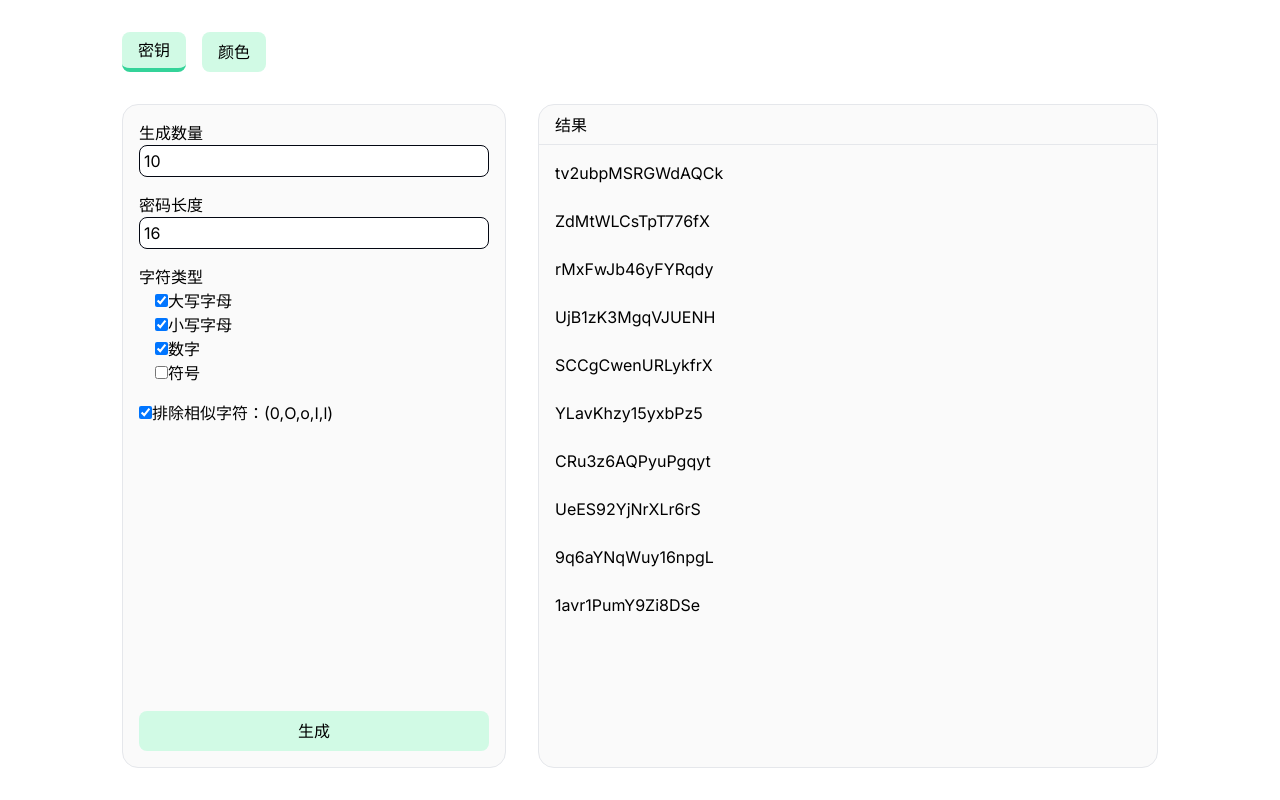
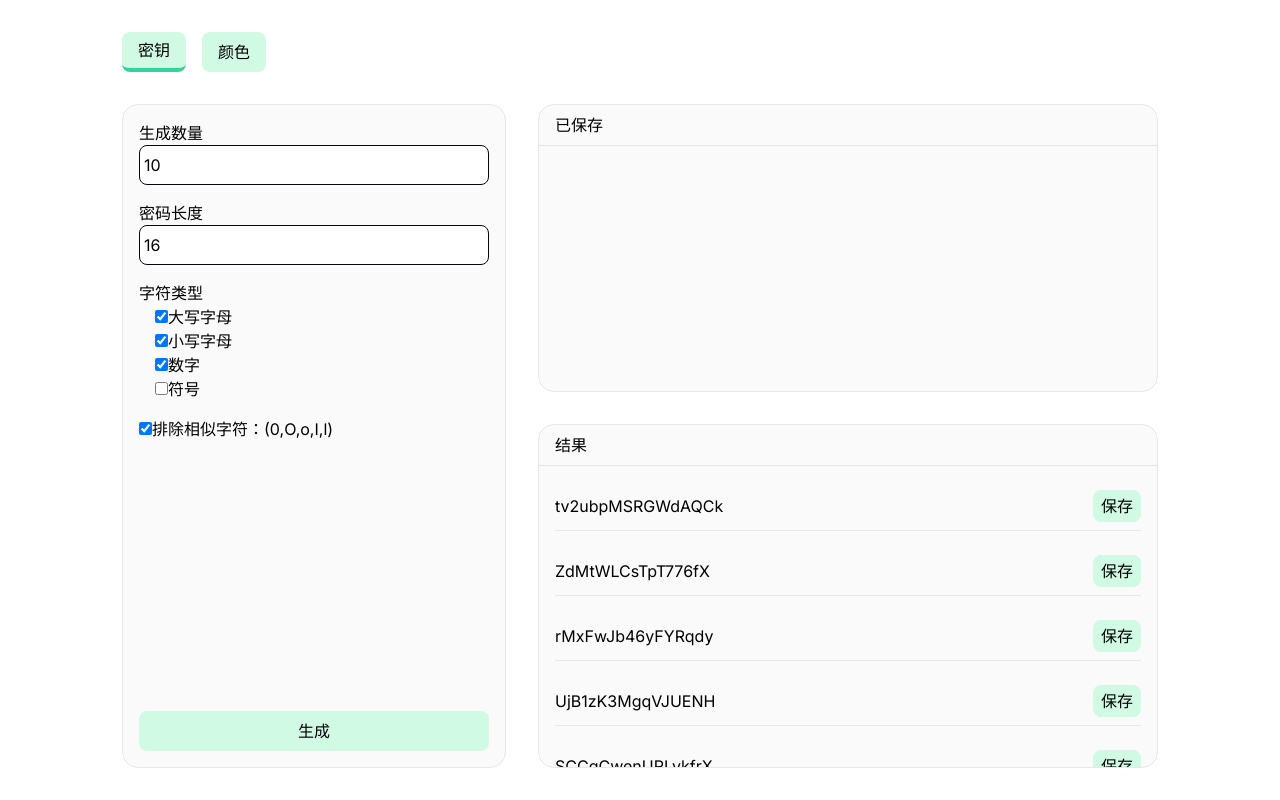
Before and after one commit to Luorijun/randoms, a Next.js app: page /secret in a window 1280 px wide. Both pictures are taken after a click on the button "生成". Built offline with nearby package versions, Linux system fonts and the light colour scheme.

Commit message:
✨ 新增功能 - 保存密钥随机结果到 localStorage

```diff
--- a/app/secret/page.tsx
+++ b/app/secret/page.tsx
@@ -1,27 +1,72 @@
 'use client'
-import {createContext, useContext, useState} from 'react'
+import {createContext, Key, ReactNode, useContext, useState} from 'react'
+import Button from '@/components/Button'
+
+type Record = {
+  str: string
+  time: number
+}
+
+function time(tile: number) {
+  const date = new Date(tile)
+  return `${date.getFullYear()}-${date.getMonth() + 1}-${date.getDate()} ${date.getHours()}:${date.getMinutes()}:${date.getSeconds()}`
+}
 
 const context = createContext<{
   result: string[]
-  setResult: (result: string[]) => void
+  setResult: (result: string[]) => void,
+  record: Record[]
+  save: (str: string) => void
+  remove: (str: string) => void
 }>({
   result: [],
   setResult: () => {
+  },
+  record: [],
+  save: () => {
+  },
+  remove: () => {
   },
 })
 
 export default function TextPage() {
   const [result, setResult] = useState<string[]>([])
+  const [record, setRecord] = useState<Record[]>(() => {
+    return JSON.parse(localStorage.getItem('password-list') || '[]')
+  })
+
+  const save = (str: string) => {
+    const strList = record.map(item => item.str)
+
+    if (strList.indexOf(str) === -1) {
+      record.unshift({str, time: Date.now()})
+      setRecord([...record])
+      localStorage.setItem('password-list', JSON.stringify(record))
+    }
+  }
+
+  const remove = (str: string) => {
+    const strList = record.map(item => item.str)
+    const index = strList.indexOf(str)
+    if (index !== -1) {
+      record.splice(index, 1)
+      setRecord([...record])
+      localStorage.setItem('password-list', JSON.stringify(record))
+    }
+  }
 
   return (
-    <main className={`flex-auto flex flex-row gap-8`}>
-      <context.Provider value={{result, setResult}}>
+    <main className={`flex-auto flex flex-row gap-8 overflow-hidden`}>
+      <context.Provider value={{result, setResult, record, save, remove}}>
 
         {/* 配置面板 */}
         <Config/>
 
         {/* 结果列表 */}
-        <Result/>
+        <div className={`flex-auto flex flex-col gap-8`}>
+          <div className={`flex-none basis-72 flex overflow-hidden`}><History/></div>
+          <div className={`flex-auto flex overflow-hidden`}><Result/></div>
+        </div>
 
       </context.Provider>
     </main>
@@ -39,7 +84,7 @@ function Config() {
 
   const {setResult} = useContext(context)
 
-  function generate() {
+  const generate = () => {
     const chars = []
     if (upper) chars.push(...'ABCDEFGHJKLMNPQRSTUVWXYZ')
     if (lower) chars.push(...'abcdefghijkmnpqrstuvwxyz')
@@ -74,7 +119,7 @@ function Config() {
             type="number" id="count"
             min="1" max="100" defaultValue={count}
             onChange={e => setCount(parseInt(e.target.value))}
-            className={`h-8 p-1 border border-gray-950 rounded-lg`}
+            className={`h-10 p-1 border border-gray-950 rounded-lg`}
           />
         </label>
 
@@ -85,7 +130,7 @@ function Config() {
             type="number" id="length"
             min="1" max="100" defaultValue={length}
             onChange={e => setLength(parseInt(e.target.value))}
-            className={`h-8 p-1 border border-gray-950 rounded-lg`}
+            className={`h-10 p-1 border border-gray-950 rounded-lg`}
           />
         </label>
 
@@ -135,36 +180,77 @@ function Config() {
       </div>
 
       {/* 生成 */}
-      <button
-        onClick={generate}
-        className={`
-          flex-none h-10 px-4 rounded-lg bg-emerald-100 border-emerald-400
-          hover:bg-emerald-200 active:bg-emerald-300
-          transition-all duration-150
-        `}
-      >
-        生成
-      </button>
+      <Button onClick={generate}>生成</Button>
 
     </section>
   )
 }
 
 function Result() {
-  const {result} = useContext(context)
+  const {result, save} = useContext(context)
 
   return (
-    <section className={`flex-auto flex flex-col bg-neutral-50 border rounded-2xl overflow-hidden`}>
-      <div className={`flex-none h-10 px-4 flex items-center border-b`}>
-        <span>结果</span>
-      </div>
-      <div className={`flex-auto flex flex-col gap-4 p-4 overflow-y-auto`}>
+    <Section title={`结果`}>
+      <ul className={`flex-auto flex flex-col gap-4 p-4 overflow-y-auto`}>
         {result.map((str, i) => (
-          <div key={i} className={`flex-none h-8`}>
+          <Item key={i}>
             <span>{str}</span>
-          </div>
+            <Button small onClick={() => save(str)}>保存</Button>
+          </Item>
         ))}
-      </div>
+      </ul>
+    </Section>
+  )
+}
+
+function History() {
+  const {record, remove} = useContext(context)
+
+  return (
+    <Section title={`已保存`}>
+      <ul className={`flex-auto flex flex-col p-4 overflow-y-auto`}>
+        {record.map((record, i) => (
+          <Item key={i}>
+            <div className={`flex flex-col`}>
+              <span>{record.str}</span>
+              <span className={`text-xs text-gray-500`}>
+                {time(record.time)}
+              </span>
+            </div>
+            <Button small onClick={() => remove(record.str)}>删除</Button>
+          </Item>
+        ))}
+      </ul>
+    </Section>
+  )
+}
+
+function Section(props: {
+  title: string
+  children: ReactNode
+}) {
+  return (
+    <section className={`flex-auto flex flex-col bg-neutral-50 border rounded-2xl overflow-auto`}>
+      <h3 className={`flex-none px-4 leading-10 border-b`}>
+        {props.title}
+      </h3>
+      {props.children}
     </section>
   )
 }
+
+function Item(props: {
+  key: Key
+  children: ReactNode
+}) {
+  return (
+    <li
+      className={`
+        flex-none py-2 border-b
+        flex justify-between items-center
+      `}
+    >
+      {props.children}
+    </li>
+  )
+}
--- /dev/null
+++ b/components/Button.tsx
@@ -0,0 +1,22 @@
+import {MouseEventHandler, ReactNode} from 'react'
+
+export default function Button(props: {
+  small?: boolean
+  onClick?: MouseEventHandler<HTMLButtonElement>
+  children: ReactNode
+}) {
+  return (
+    <button
+      onClick={props.onClick}
+      className={`
+        ${props.small ? 'px-2' : 'px-4'}
+        ${props.small ? 'h-8' : 'h-10'}
+        rounded-lg
+        bg-emerald-100 hover:bg-emerald-200 active:bg-emerald-300
+        transition-colors duration-150
+      `}
+    >
+      {props.children}
+    </button>
+  )
+}
```
Also changed, not shown: 1 other file (tests, documents, lock files or other folders).
